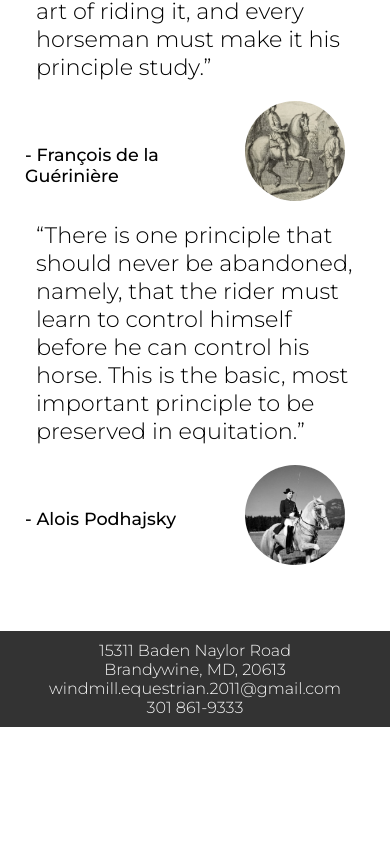
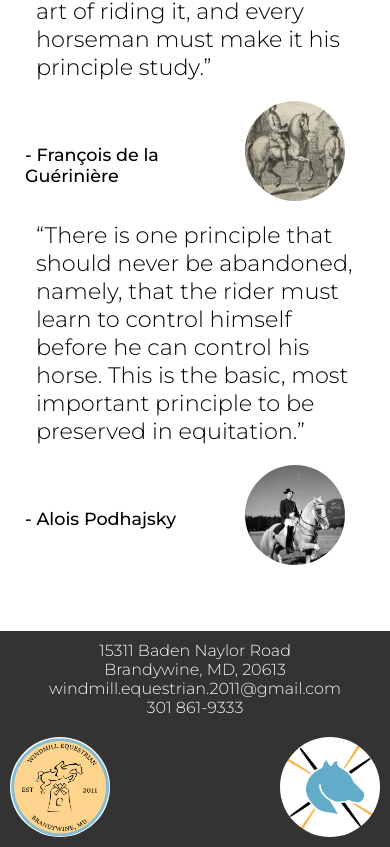
Before and after one commit to Matt-LaRochelle/horses, a React (Create React App) app: page / in a window 390 px wide. Shown: the part 620-1467 px from the top of the page. Before the commit the page ends 1347 px from the top, so only its background shows below. Built offline with nearby package versions, Linux system fonts and the light colour scheme.

Commit message:
update footer logos

```diff
--- a/src/components/footer/Footer.jsx
+++ b/src/components/footer/Footer.jsx
@@ -1,13 +1,24 @@
 import React from "react";
 import styles from './Footer.module.css';
+import l1 from '../images/l1.png';
+import l3 from '../images/l3.png';
 
 function Footer() {
     return (
         <footer className={styles.footer}>
-            <p>15311 Baden Naylor Road</p>
-            <p>Brandywine, MD, 20613</p>
-            <p>windmill.equestrian.2011@gmail.com</p>
-            <p>301 861-9333</p>
+            <img className={styles.img} src={l1} />
+            <div className={styles.center}>
+                <p>15311 Baden Naylor Road</p>
+                <p>Brandywine, MD, 20613</p>
+                <p>windmill.equestrian.2011@gmail.com</p>
+                <p>301 861-9333</p>
+            </div>
+            <img className={styles.img} src={l3} />
+            <div className={styles.small}>
+                <img className={styles.img1} src={l1} />
+                <img className={styles.img1} src={l3} />
+            </div>
+
 
         </footer>
     );
--- a/src/components/footer/Footer.module.css
+++ b/src/components/footer/Footer.module.css
@@ -1,9 +1,46 @@
 .footer {
     width: 100%;
-    text-align: center;
+    display: flex;
+    justify-content: space-evenly;
     background: #333;
     color: #f8f8f8;
     margin-top: 50px;
     padding: 10px;
     font-weight: 300;
 }
+
+.center {
+    text-align: center;
+}
+
+.img {
+    height: 100px;
+    width: 100px;
+    border-radius: 50px;
+}
+
+.small {
+    display: none;
+}
+
+@media screen and (max-width: 550px) {
+    .footer {
+        display: block;
+    }
+
+    .img {
+        display: none;
+    }
+
+    .small {
+        margin-top: 20px;
+        display: flex;
+        justify-content: space-between;
+    }
+
+    .img1 {
+        height: 100px;
+        width: 100px;
+        border-radius: 50px;
+    }
+}
--- a/src/components/lessons/Lessons.jsx
+++ b/src/components/lessons/Lessons.jsx
@@ -11,7 +11,7 @@ function Lessons() {
                 <p className={styles.p}>Windmill Equestrian offers lesson options for any level of equestrian, ages 12 and up. For the true beginner, the amateur horse lover, or someone with their hearts set on a future of professional riding, we have something for everyone. For those with more experience,  who are interested in learning how to drive horses, we also offer beginner courses. All lessons require a completed Introduction Lesson, which we offer by appointment only for private riders, or once a month for up to 4 riders. We also offer multi-lesson bundles at a discount. </p>
                 <img className={styles.img} src={h10} alt="Shoshana riding a horse"></img>
             </div>
-            <div className={styles.lessons}>
+            <div className={styles.grid}>
                 <div className={styles.lesson}>
                     <h3 className={styles.h3}>Private Introduction Lesson - Ages 12+ - One Time Lesson - 2 Hours - $120</h3>
                     <p className={styles.p}>During our Private Introduction Lesson, you will meet one-on-one with our trainer, Shoshana Haag, and get a tour of the facilities, meet the horses, have a riding or driving evaluation, and discuss your visions for  your experience with Windmill Equestrian. Please ask lots of questions! After initial introductions, you will move on to grooming and tacking, learn fundamentals of horse care, and receive an intro to driving or horseback riding  lesson. Although targeted for potential riders newer to horses, who may need to “try it on”, this lesson is required for everyone  in order to be scheduled for any of the bundles. Waivers are required and anyone under age 16 must be accompanied by an adult for the entirety of the lesson. </p>
--- a/src/components/lessons/Lessons.module.css
+++ b/src/components/lessons/Lessons.module.css
@@ -7,7 +7,7 @@
 .grid {
     display: grid;
     grid-template-columns: repeat(2, 1fr);
-    grid-gap: 2rem;
+    grid-gap: 5rem;
 }
 .img {
     max-height: 25rem;
@@ -16,12 +16,6 @@
 .img2 {
     width: 80%;
     margin-top: 50px;
-}
-
-.lessons {
-    display: grid;
-    grid-template-columns: repeat(2, 1fr);
-    grid-gap: 5rem;
 }
 
 .p {
@@ -39,10 +33,6 @@
 
 
 @media screen and (max-width: 700px) {
-    .lessons {
-        grid-template-columns: repeat(1, 1fr);
-    }
-
     .grid {
         grid-template-columns: repeat(1, 1fr);
     }
```
